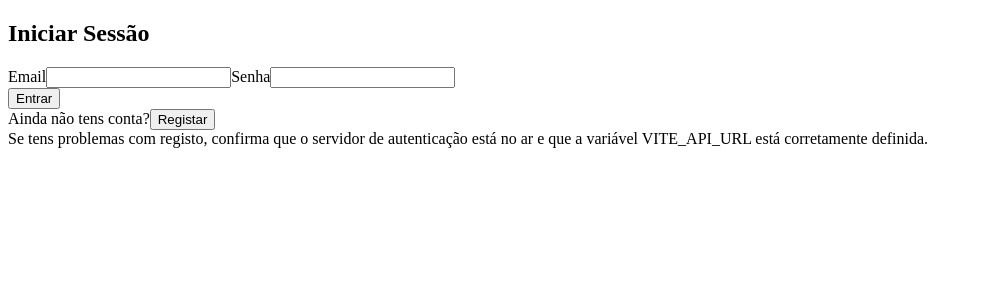
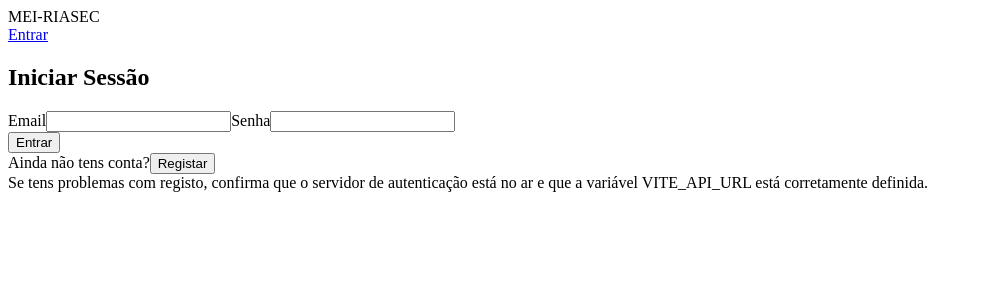
Before and after one commit to mabuie-test/Riasecmei, a React (Vite) app in the folder client/: page /login in a window 1280 px wide. Shown: the top 300 px of the page, without its empty margins (0-982 px from the left). Built offline with nearby package versions, Linux system fonts and the light colour scheme; the HTML template or start-up script is replaced by a standard one.

Commit message:
Update App.jsx

```diff
--- a/client/src/App.jsx
+++ b/client/src/App.jsx
@@ -1,18 +1,24 @@
+// client/src/App.jsx
 import React from 'react'
 import { BrowserRouter, Routes, Route } from 'react-router-dom'
+import NavBar from './components/NavBar'
 import Login from './components/Login'
 import Register from './components/Register'
 import Dashboard from './components/Dashboard'
-import AdminCompare from './components/AdminCompare'
+import AdminCompareMulti from './components/AdminCompareMulti'
+import ShowStorage from './components/ShowStorage' // debug (remover quando não precisar)
 
 export default function App(){
   return (
     <BrowserRouter>
+      <NavBar />
       <Routes>
         <Route path='/' element={<Dashboard/>} />
         <Route path='/login' element={<Login/>} />
         <Route path='/register' element={<Register/>} />
-        <Route path='/admin/compare' element={<AdminCompare/>} />
+        <Route path='/admin/compare' element={<AdminCompareMulti/>} />
+        {/* rota de debug - remover em produção */}
+        <Route path='/debug' element={<ShowStorage/>} />
       </Routes>
     </BrowserRouter>
   )
```
